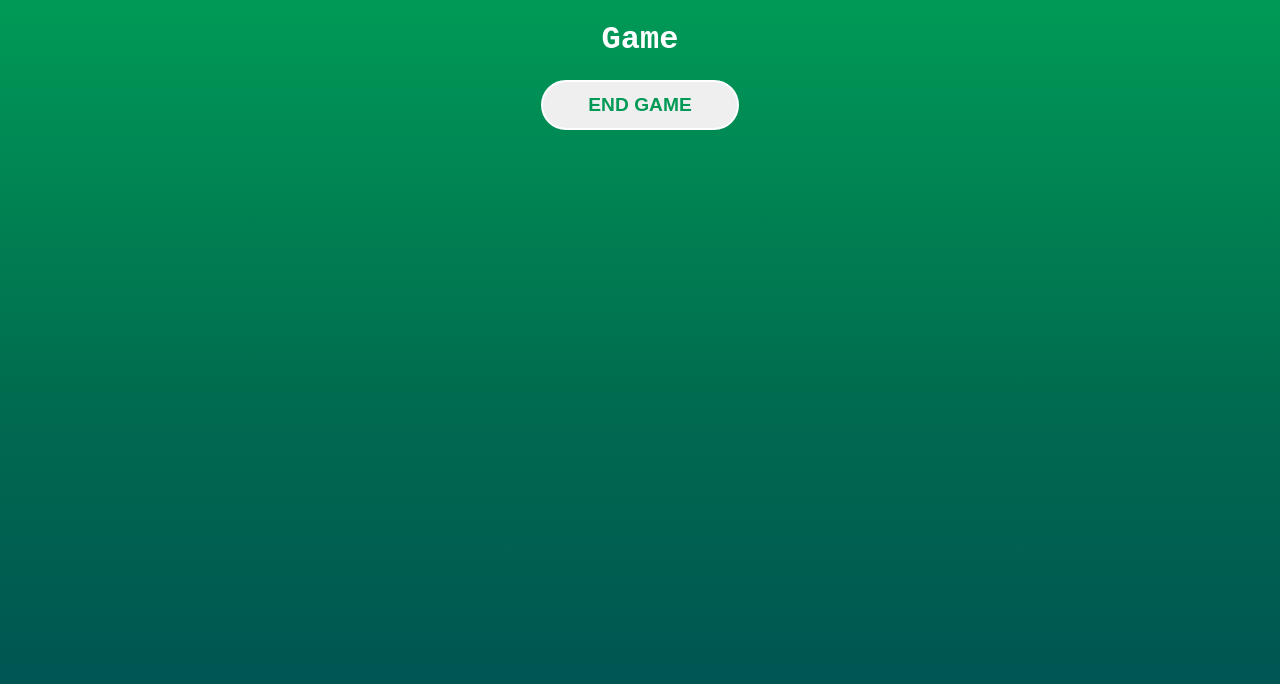
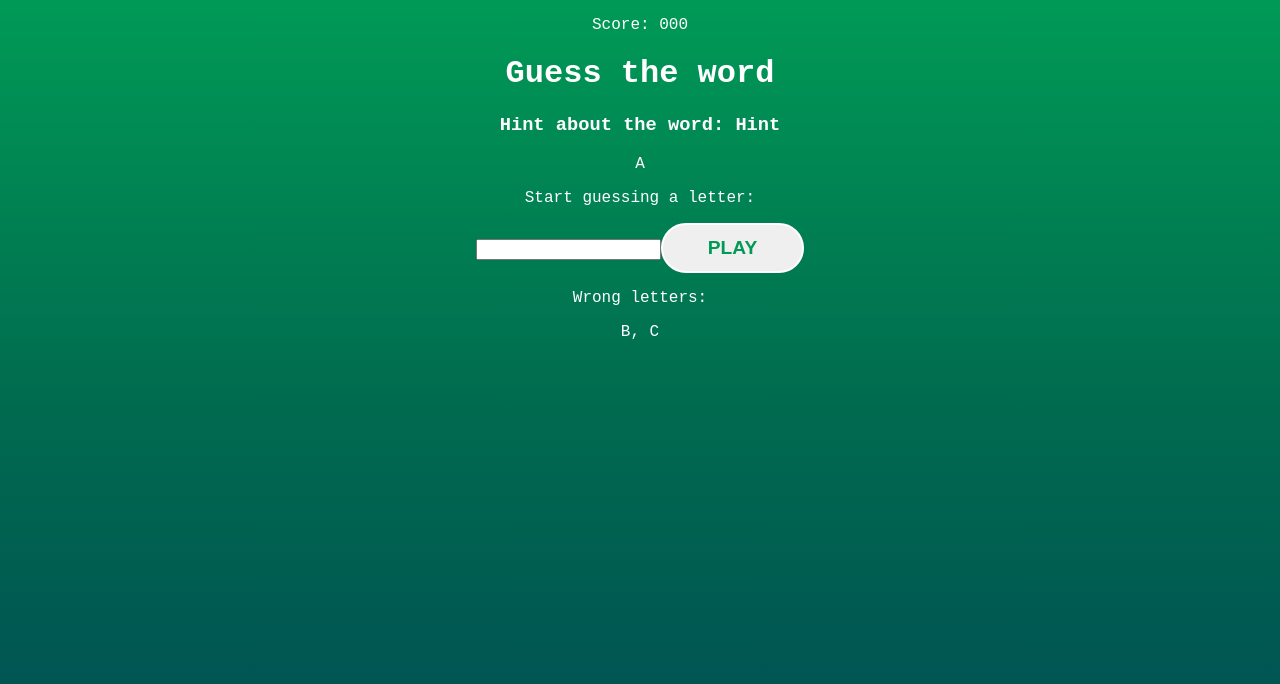
Before and after one commit to lucasldemello/react-zero-to-mastery-course, a React (Vite) app in the folder projects/secret_word/: page / in a window 1280 px wide. Both pictures are taken after a click on the button "START GAME". Shown: the top 684 px of the page. Built offline with nearby package versions, Linux system fonts and the light colour scheme.

Commit message:
feat: Structure of game component

```diff
--- a/projects/secret_word/src/components/Game.jsx
+++ b/projects/secret_word/src/components/Game.jsx
@@ -2,9 +2,30 @@ import "./Game.css";
 
 const Game = ({ checkLetter }) => {
   return (
-    <div>
-      <h1>Game</h1>
-      <button onClick={checkLetter}>End game</button>
+    <div className="game">
+      <p className="points">
+        <span>Score: 000</span>
+      </p>
+      <h1>Guess the word</h1>
+      <h3 className="tip">
+        Hint about the word: <span>Hint</span>
+      </h3>
+      <div className="wordContainer">
+        <span className="letter">A</span>
+        <span className="blankSquare"></span>
+      </div>
+      <div className="letterContainer">
+        <p>Start guessing a letter:</p>
+        <form>
+          <input type="text" name="letter" maxLength="1" />
+          <button>Play</button>
+        </form>
+      </div>
+      <div className="wrongLetterContainer">
+        <p>Wrong letters:</p>
+        <span className="wrongLetter">B, </span>
+        <span className="wrongLetter">C</span>
+      </div>
     </div>
   );
 };
```
